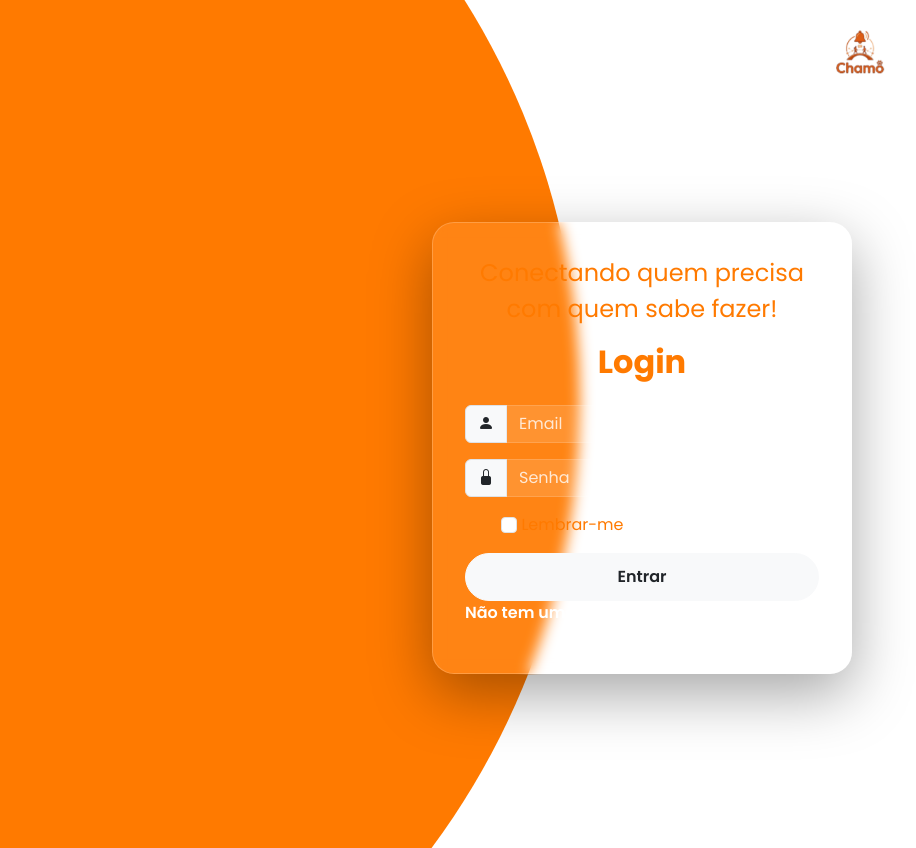
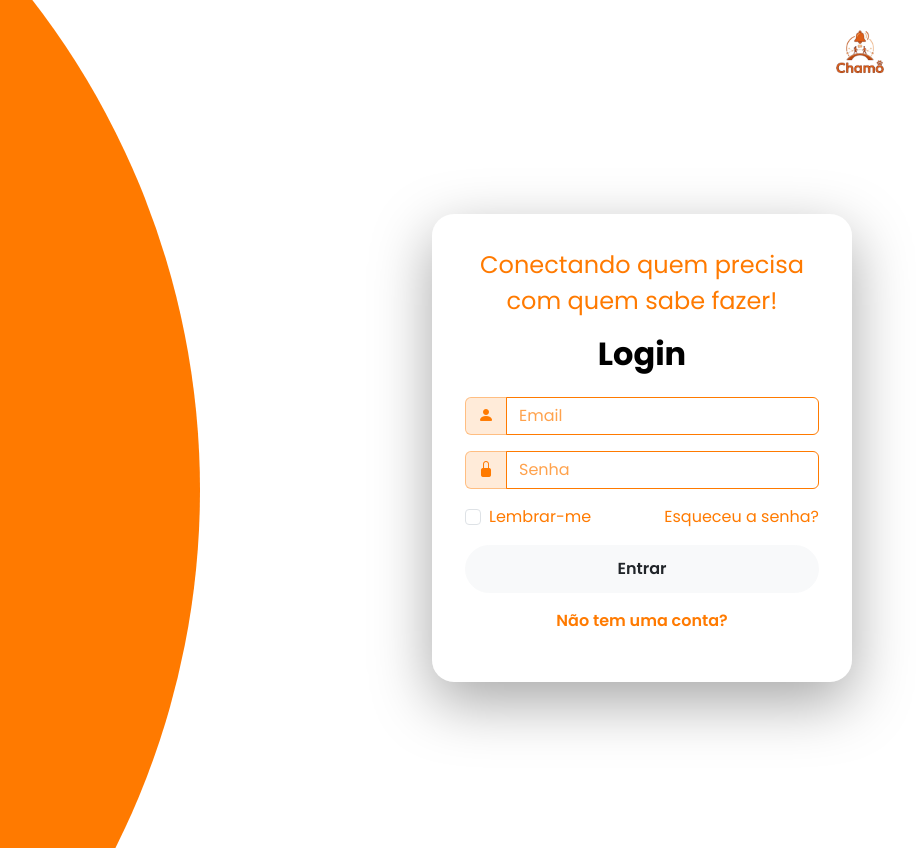
Before and after one commit to ssdevelin-collab/CHAMO, a Django app: page / in a window 1280 px wide. Shown: the whole page, without its empty margins (330-1246 px from the left). Run offline with Django 5.2, Linux system fonts and the light colour scheme.

Commit message:
login modificado rev1

```diff
--- a/static/css/home.css
+++ b/static/css/home.css
@@ -1,29 +1,23 @@
 html, body{
-    color: #ff7a00;
+    background-color: #ffffff;
+    color: black;
     height:100%;
     margin:0;
-    background-image: url("../img/fundo_chamo-removebg-preview.png");
     font-family: poppins, sans-serif;
-    background-repeat: no-repeat;
-    background-position: left;
-    background-size: 50% 50%;
-
 }
 
-.circulo-bg{
+.circulo-laranja {
     position: fixed;
-    width: 1500px;
-    height: 1500px;
+    width: 1600px;
+    height: 1600px;
     background-color: #ff7a00;
     border-radius: 50%;
 
-    left: -590px;
-    top: 50%;
-    transform: translateY(-50%);
+    top: -310px;
+    right: 750px;
 
     z-index: 0;
-}
-
+  }
 
 
 
@@ -38,18 +32,19 @@ html, body{
 }
 
 .form-control{
-    background-color: rgba(255, 255, 255, .12);
-    border: 1px solid rgba(255, 255, 255, .25);
-    color: white;
+    background-color: rgba(255,255,255,0.08);
+    border: 1px solid #ff7a00;
+    color: #ff7a00;
 }
 
+
 .form-control::placeholder{
-    color: rgba(255, 255, 255, 0.8);
+    color: rgba(255,122,0,0.7);
 }
 
 .form-control:focus{
-    background: rgba(0, 0, 0, 0.12 );
-    border-color: 1px solid rgba(255, 255, 255, .25);
+    border-color: #ff7a00;
+    box-shadow: 0 0 6px rgba(255,122,0,0.5);
 }
 
 .btn{
@@ -64,20 +59,21 @@ html, body{
     width: 120px;
 }
 
-.quadrado-bg{
-    position: fixed;
-    width: 1500px;
-    height: 1500px;
-    background-color: #ffffff;
-    border-radius: 50%;
 
-    left: -590px;
-    top: 50%;
-    transform: translateY(-50%);
-
-    z-index: -1;
+.text-laranja{
+    color: #ff7a00;
 }
 
-.login-card p a{
+.input-group-text{
+    background-color: rgba(255, 122, 0, 0.15);
+    border: 1px solid rgba(255, 122, 0, 0.4);
     color: #ff7a00;
 }
+
+.painel {
+    background-image: url("img/painel.png");
+    position: relative;
+    z-index: 1;
+    width: 100%;
+    height: 100vh;
+  }
--- a/templates/home.html
+++ b/templates/home.html
@@ -5,55 +5,81 @@
 {% endblock %}
 
 {% block content %}
+
 <link rel="preconnect" href="https://fonts.googleapis.com">
 <link rel="preconnect" href="https://fonts.gstatic.com" crossorigin>
-<link href="https://fonts.googleapis.com/css2?family=Lexend:wght@100..900&display=swap" rel="stylesheet">
-<link rel="preconnect" href="https://fonts.googleapis.com">
-<link rel="preconnect" href="https://fonts.gstatic.com" crossorigin>
-<link href="https://fonts.googleapis.com/css2?family=Lexend:wght@100..900&family=Poppins:ital,wght@0,100;0,200;0,300;0,400;0,500;0,600;0,700;0,800;0,900;1,100;1,200;1,300;1,400;1,500;1,600;1,700;1,800;1,900&display=swap" rel="stylesheet">
+<link href="https://fonts.googleapis.com/css2?family=Poppins:ital,wght@0,100;0,200;0,300;0,400;0,500;0,600;0,700;0,800;0,900;1,100;1,200;1,300;1,400;1,500;1,600;1,700;1,800;1,900&display=swap" rel="stylesheet">
+
 <link rel="stylesheet" href="https://cdn.jsdelivr.net/npm/bootstrap-icons@1.11.3/font/bootstrap-icons.css">
 <link rel="stylesheet" href="{% static 'css/home.css' %}">
 
 <main>
-    <div class="quadrado-bg"></div>
-    <div class="circulo-bg"></div>
+
+    <div class="circulo-laranja"></div>
+
     <img src="{% static 'img/logo_chamo-removebg-preview.png' %}" class="logo">
+
     <div class="d-flex justify-content-end align-items-center vh-100 p-3">
+
         <div class="login-card">
-            <p class="text-center fs-4">Conectando quem precisa com quem sabe fazer!</p>
-            <h2 class="fw-bold text-center mb-4">Login</h2>
+
+            <p class="text-laranja text-center fs-4">
+                Conectando quem precisa com quem sabe fazer!
+            </p>
+
+            <h2 class="fw-bold text-center mb-4">
+                Login
+            </h2>
+
             <form method="POST" action="{% url 'login' %}">
                 {% csrf_token %}
+
                 <div class="input-group mb-3">
-                    <span class="input-group-text"> <i class="bi bi-person-fill"> </i></span>
+                    <span class="input-group-text">
+                        <i class="bi bi-person-fill"></i>
+                    </span>
                     <input type="text" class="form-control" placeholder="Email">
                 </div>
+
                 <div class="input-group mb-3">
-                    <span class="input-group-text"> <i class="bi bi-lock-fill"> </i></span>
+                    <span class="input-group-text">
+                        <i class="bi bi-lock-fill"></i>
+                    </span>
                     <input type="password" class="form-control" placeholder="Senha">
                 </div>
 
-                <div class="d-flex justify-content-center align-items-center mb-3">
-                    <div>
-                        <input type="checkbox" class="form-check-input" id="remember">
-                        <label  class="form-check-label">Lembrar-me</label>
+                <!-- Linha lembrar + esqueceu -->
+                <div class="d-flex justify-content-between align-items-center mb-3">
+
+                    <div class="text-laranja form-check m-0">
+                        <input class="form-check-input" type="checkbox" id="remember">
+                        <label class="form-check-label" for="remember">
+                            Lembrar-me
+                        </label>
                     </div>
-                    <a href="#" class="text-white small text-decoration-none ms-4">
+
+                    <a href="#" class="text-laranja text-decoration-none">
                         Esqueceu a senha?
                     </a>
+
                 </div>
 
-                <button class="btn btn-light w-100 text-dark fw-semibold">Entrar</button>
-                <p> <a href="{% url 'accounts:register' %}" class="text-white fw-semibold text-decoration-none">
+                <button class="btn btn-light w-100 text-dark fw-semibold">
+                    Entrar
+                </button>
 
-                    Não tem uma conta?
+                <p class="mt-3 text-center">
+                    <a href="{% url 'accounts:register' %}" class="text-laranja fw-semibold text-decoration-none">
+                        Não tem uma conta?
                     </a>
                 </p>
 
             </form>
+
         </div>
 
     </div>
+
 </main>
 
 {% endblock %}
```
Also changed, not shown: static/img/fundo_chamo-removebg-preview.png (deleted), static/img/fundo_chamo_branco.png (added).
